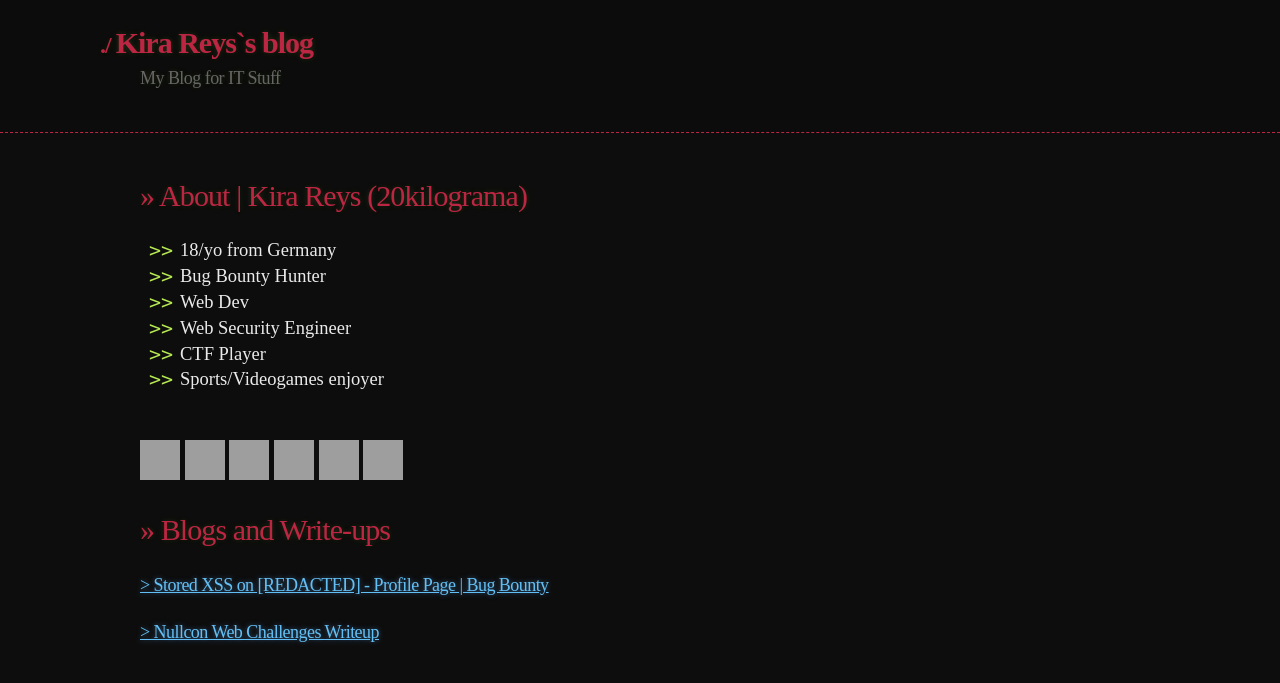
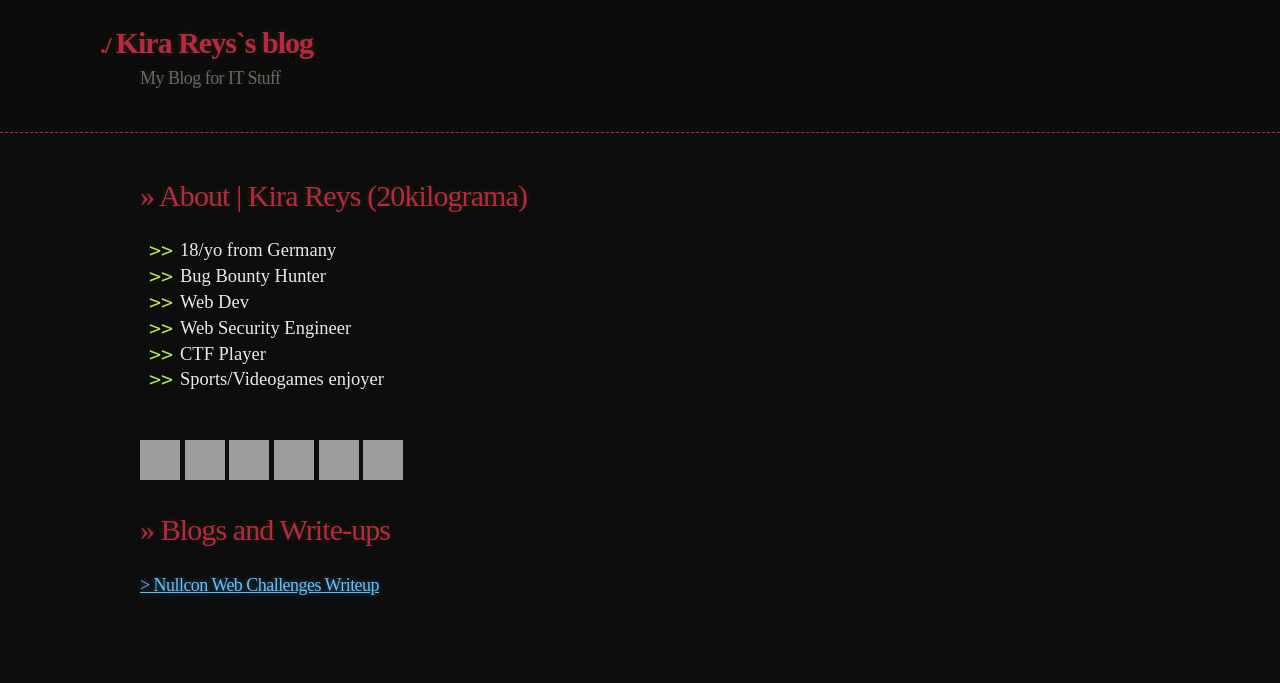
Before and after one commit to 20kilograma/blog, a Jekyll site: the page built from index.md, in a window 1280 px wide, cut to the strip 0-683 px from the top of the page. Built offline with Jekyll 4.4.1, drawn with Linux system fonts in a browser that asks for light colours; some web fonts are replaced; our own code applies the rules of GitHub Pages for plain Markdown files; grey boxes are pictures that could not be loaded.

Commit message:
Update index.md

```diff
--- a/index.md
+++ b/index.md
@@ -18,5 +18,4 @@
 
 # >> Blogs and Write-ups
 
-### <a href="stored-xss-0"> > Stored XSS on [REDACTED] - Profile Page | Bug Bounty </a>
 ### <a href="nullcon-writeup"> > Nullcon Web Challenges Writeup </a>
```
